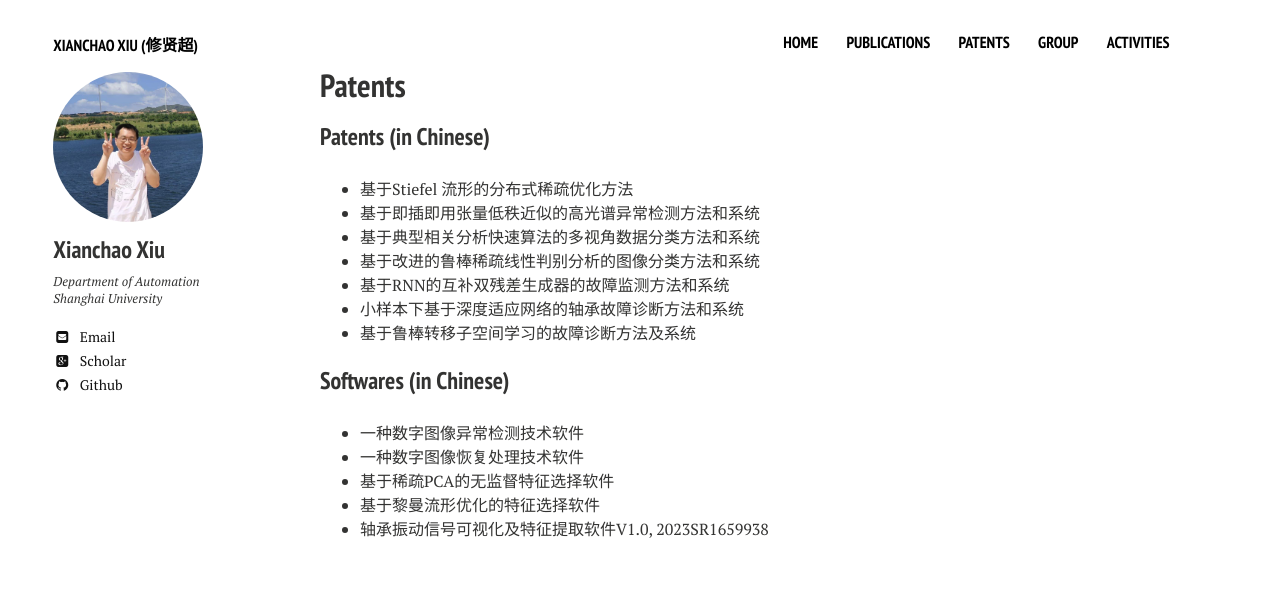
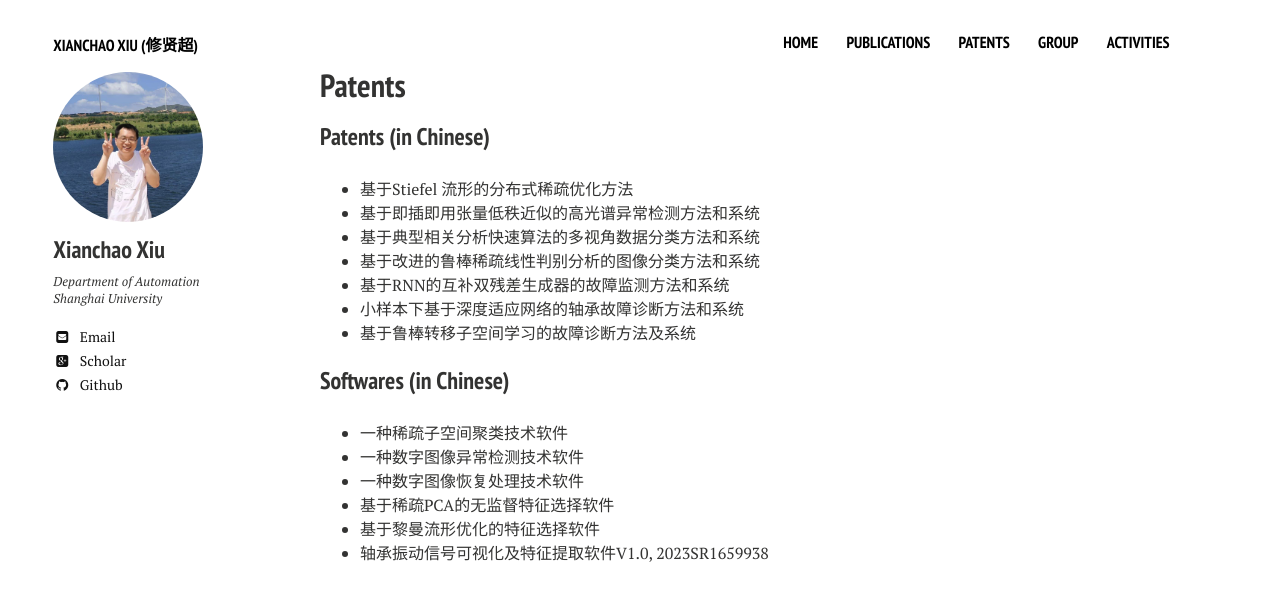
Before and after one commit to xianchaoxiu/xianchaoxiu.github.io, a Jekyll site: the page built from patents/index.md, in a window 1280 px wide. Shown: the top 601 px of the page. Built offline with Jekyll 4.4.1, drawn with Linux system fonts in a browser that asks for light colours; nearby versions of some CDN libraries.

Commit message:
Update index.md

```diff
--- a/patents/index.md
+++ b/patents/index.md
@@ -18,6 +18,7 @@ share: false
 * 基于鲁棒转移子空间学习的故障诊断方法及系统 <br>
 
 ### Softwares (in Chinese)
+* 一种稀疏子空间聚类技术软件 <br>
 * 一种数字图像异常检测技术软件 <br>
 * 一种数字图像恢复处理技术软件 <br>
 * 基于稀疏PCA的无监督特征选择软件 <br>
```
